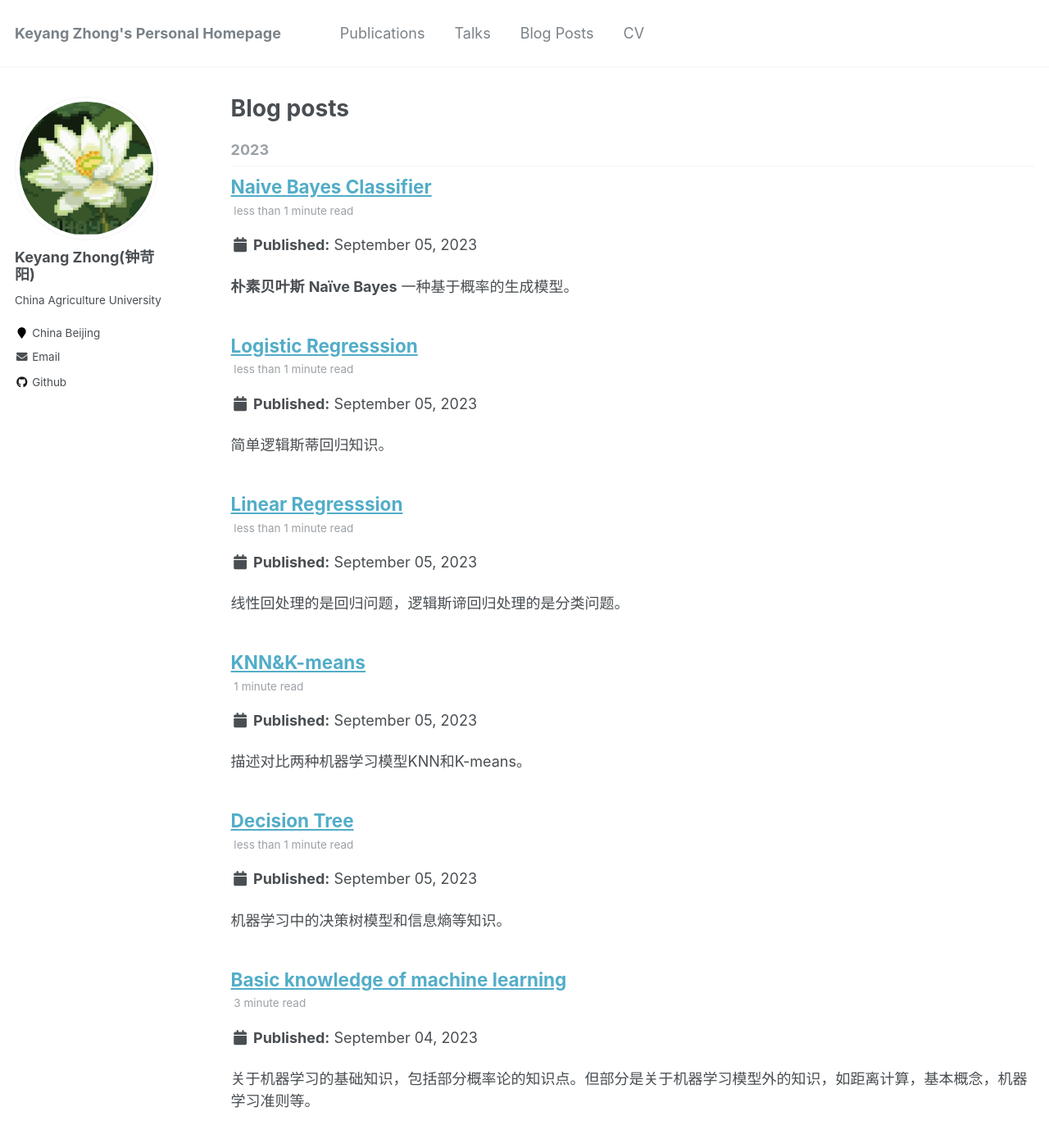
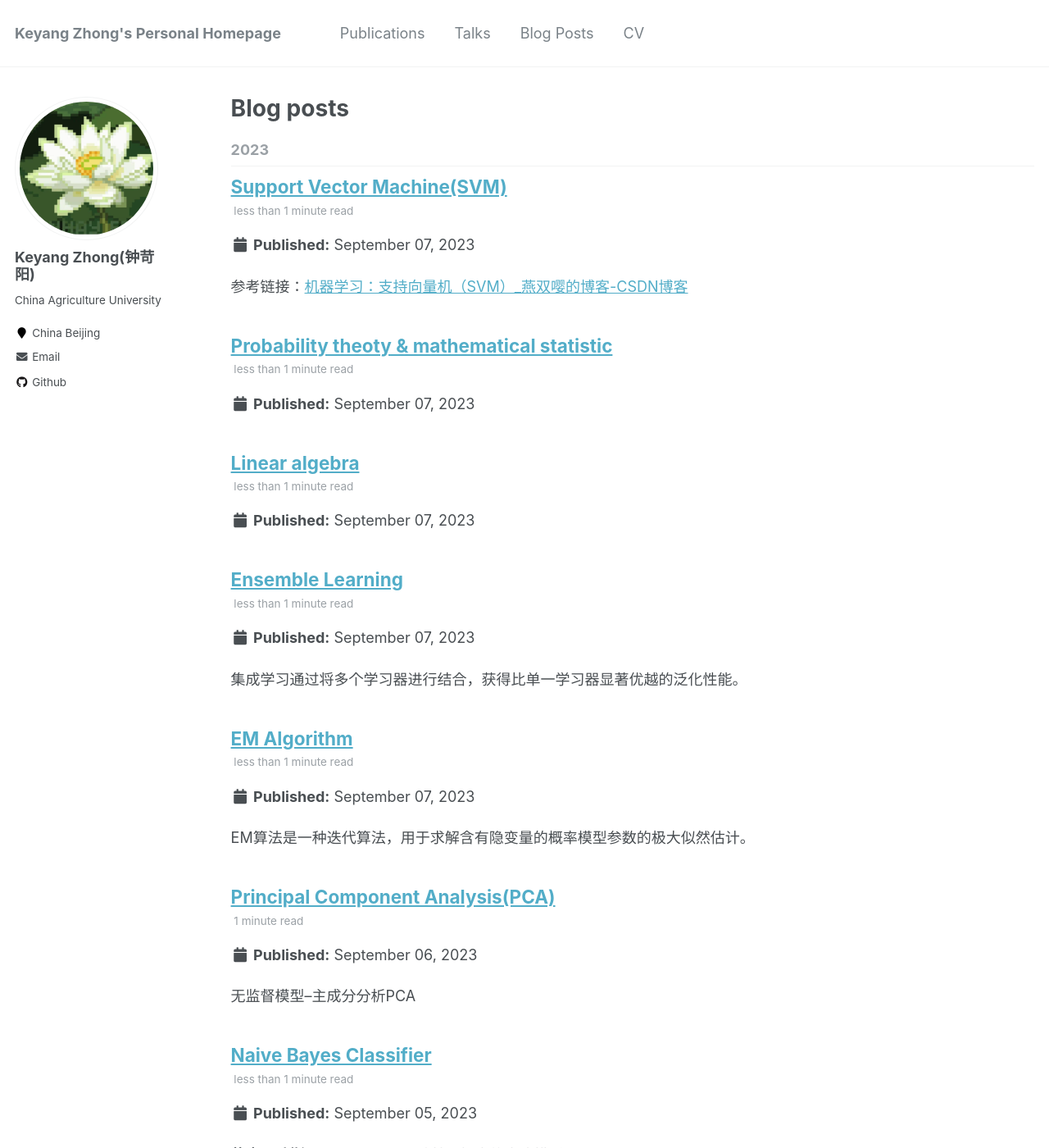
Before and after one commit to KeyangZhong/KeyangZhong.github.io, a Jekyll site: the page built from _pages/year-archive.html, in a window 1280 px wide and 1400 px high. Shown: the whole window at 82% size. Built offline with Jekyll 4.4.1, drawn with Linux system fonts in a browser that asks for light colours; some of the changed lines change nothing that is shown.

Commit message:
add files & Update CV

````diff
--- a/_posts/2023-09-05-KNN&K-means.md
+++ b/_posts/2023-09-05-KNN&K-means.md
@@ -5,6 +5,8 @@ permalink: /posts/2023/09/KNN&K-means/
 tags:
   - Machine Learning
   - Machine Learning Models
+  - Unsupervised Learning
+  - Supervised Learning
 ---
 描述对比两种机器学习模型KNN和K-means。
 
--- /dev/null
+++ b/_posts/2023-09-06-Principal Component Analysis(PCA).md
@@ -0,0 +1,117 @@
+---
+title: 'Principal Component Analysis(PCA)'
+date: 2023-09-06
+permalink: /posts/2023/09/Principal Component Analysis(PCA)/
+tags:
+  - Machine Learning
+  - Machine Learning Models
+---
+无监督模型--主成分分析PCA
+
+参考：《动手学机器学习》； [主成分分析（PCA）原理详解 - 知乎 (zhihu.com)](https://zhuanlan.zhihu.com/p/37777074)
+
+
+
+## 数据降维
+对高维复杂的数据，不同维度代表的特征可能存在关联，也可能存在无意义的噪声。因此，无论是监督学习还是无监督学习，我们都希望从中提取出具有代表性的，能最大限度保留数据本身信息的几个特征，从而实现降低数据维度，简化之后的分析和计算。\
+降维具有如下一些优点：
+- 使得数据集更易使用。
+- 降低算法的计算开销。
+- 去除噪声。
+- 使得结果容易理解。
+
+降维的算法有很多，比如奇异值分解(SVD)、主成分分析(PCA)、因子分析(FA)、独立成分分析(ICA)。
+## PCA 概念
+PCA是一种使用最广泛的数据降维算法。PCA的主要思想是将n维特征映射到k维上，这剩下的k维就是全新的正交特征，也称为主成分。PCA的工作就是从原始的空间中顺序地找一组相互正交的坐标轴。第一个新的坐标轴的选择是原始数据中方差最大的方向，第二个新的坐标轴选取时与第一个坐标轴正交的平面中使得方差最大的，第三个坐标轴是与第一，二个坐标轴正交的平面中方差最大的。以此类推，可以得到n个这样的坐标轴。通过这种方式获得新的坐标轴，但是但部分方差都包含在前k个坐标轴中，后面的坐标轴所函的方差几乎为0，则可以忽略余下的方差几乎为0的坐标，实现对数据特征的降维处理。
+> 如何获得包含最大差异性的主成分方向？\
+> 通过计算数据矩阵的协方差矩阵，然后得到协方差矩阵的特征值和特征向量，选择特征值最大的（即方差最大的）k个特征所对应的特征向量组成的矩阵。这样就可以实现将数据矩阵转换到新的空间当中，实现数据特征维度的降低。\
+> 由于协方差矩阵的特征值和特征向量的计算有两种方法：特征值分解协方差矩阵，奇异值分解协方差矩阵，所以PCA算法有两种实现方法：**基于特征值分解的协方差矩阵实现PCA算法；基于SVD分解协方差矩阵实现PCA算法。**
+## 方差，协方差
+样本均值：
+$$
+\overline{x} = \frac{1}{n}\sum_{i=1}^Nx_i
+$$
+样本方差：
+$$
+S^2 = \frac{1}{n-1}\sum^{n}_{i=1}(x_i-\overline{x})^2
+$$
+样本X和样本Y的协方差：
+$$
+Cov(X,Y) = E[(X-E(X))[Y-E(Y)]]\\
+=\frac{1}{n-1}\sum_{i=1}^n(x_i-\overline{x})(y_i-\overline{y})
+$$
+结论：
+1. 方差的计算公式是针对一维特征，即针对同一特征不同样本的取值来进行计算得到；协方差则必须要求满足二维特征。
+2. 方差和协方差的除以n-1，这是为了得到方差和协方差的无偏估计。
+
+协方差为正时，X和Y是正相关关系；协方差为负时，X和Y是负相关关系；协方差为0时，说明X和Y是相互独立的。**Cov(X,X)就是X的方差**。当样本是n维度数据时，他们的协方差实际上是协方差矩阵。例如，对于3为数据（x,y,z），计算它的协方差就是：
+$$
+\text{Cov}(X,Y,Z) =
+\begin{bmatrix}
+\text{Cov}(x, x) & \text{Cov}(x, y) & \text{Cov}(x, z) \\
+\text{Cov}(y, x) & \text{Cov}(y, y) & \text{Cov}(y, z) \\
+\text{Cov}(z, x) & \text{Cov}(z, y) & \text{Cov}(z, z) \\
+\end{bmatrix}
+$$
+## 特征值分别矩阵原理
+### （1）特征值和特征向量
+如果一个向量v是矩阵A的特征向量，则一定可以表示成下面的形式：
+$$
+Av = \lambda v
+$$
+其中，$\lambda$是特征向量$v$对应的特征值，一个矩阵的一组特征向量是一组正交向量。
+### （2）特征值分解矩阵
+对于矩阵A，有一组特征向量v，将这组向量进行正交化单位化米酒能得到一组正交单位向量。特征值分解就是将矩阵A分解为如下式：
+$$
+A = Q\Sigma Q^{-1}
+$$
+其中$Q$是矩阵A的特征向量组成的矩阵，$\Sigma$是一个对角矩阵，对角线上的元素就是特征值。
+## 基于特征值分解的协方差矩阵实现PCA算法
+输入：数据集$X={x_1,x_2,x_3,...,x_n}$，需要降到k维。
+1. 去平均值（即去中心化），每一个特征减去各自的平均值。
+2. 计算协方差矩阵$\frac{1}{n}XX^T$（这里除或不除样本数量n或n-1对求出的特征值向量无影响）
+3. 用特征值分解方法求协方差矩阵$\frac{1}{n}XX^T$的特征值和特征向量。
+4. 对特征值从大到小排序，选择其中最大的k个。然后将其对应的k个特征向量组成特征向量矩阵$P$。
+5. 将数据转换到K个特征向量空间中，即$Y=PX$
+
+更详细的参考，包括基于SVD分解协方差矩阵实现PCA算法：
+1. [CodingLabs - PCA的数学原理](http://blog.codinglabs.org/articles/pca-tutorial.html)；
+2. [机器学习中SVD总结 (qq.com)](https://mp.weixin.qq.com/s/Dv51K8JETakIKe5dPBAPVg)
+
+##　Python代码实现
+```python
+##Python实现PCA
+import numpy as np
+def pca(X,k):#k is the components you want
+  #mean of each feature
+  n_samples, n_features = X.shape
+  mean=np.array([np.mean(X[:,i]) for i in range(n_features)])
+  #normalization
+  norm_X=X-mean
+  #scatter matrix
+  scatter_matrix=np.dot(np.transpose(norm_X),norm_X)
+  #Calculate the eigenvectors and eigenvalues
+  eig_val, eig_vec = np.linalg.eig(scatter_matrix)
+  eig_pairs = [(np.abs(eig_val[i]), eig_vec[:,i]) for i in range(n_features)]
+  # sort eig_vec based on eig_val from highest to lowest
+  eig_pairs.sort(reverse=True)
+  # select the top k eig_vec
+  feature=np.array([ele[1] for ele in eig_pairs[:k]])
+  #get new data
+  data=np.dot(norm_X,np.transpose(feature))
+  return data
+
+X = np.array([[-1, 1], [-2, -1], [-3, -2], [1, 1], [2, 1], [3, 2]])
+
+print(pca(X,1))
+```
+
+```python
+##用sklearn的PCA
+from sklearn.decomposition import PCA
+import numpy as np
+X = np.array([[-1, 1], [-2, -1], [-3, -2], [1, 1], [2, 1], [3, 2]])
+pca=PCA(n_components=1)
+pca.fit(X)
+print(pca.transform(X))
+```
--- /dev/null
+++ b/_posts/2023-09-07-EM Algorithm.md
@@ -0,0 +1,21 @@
+---
+title: 'EM Algorithm'
+date: 2023-09-07
+permalink: /posts/2023/09/EM Algorithm/
+tags:
+  - Machine Learning
+  - Machine Learning Models
+  - Unsupervised Learning
+---
+
+EM算法是一种迭代算法，用于求解含有隐变量的概率模型参数的极大似然估计。
+
+参考：
+1. 《动手学机器学习》
+2. [EM（最大期望）算法推导、GMM的应用与代码实现 - 颀周 - 博客园 (cnblogs.com)](https://www.cnblogs.com/qizhou/p/13100817.html)
+3. [EM算法详解 - 知乎 (zhihu.com)](https://zhuanlan.zhihu.com/p/40991784)
+
+## 概述
+EM算法是一种迭代优化策略，由于它的计算方法中每一次迭代都分为两步，其中一个为期望步（E步），另一个为极大步（M步），所以算法被称为EM算法（Expectation-Maximization）。EM算法的基本思想是：根据已经给出的观测数据，估计出模型参数的值；然后根据上一步估计的参数值估计缺失数据的值，再根据估计出的缺失的数据加上之前已经观测到的数据重新再对参数值进行估计，反复迭代，直至最后收敛，迭代结束。
+## 预备知识
+### 极大似然估计
--- /dev/null
+++ b/_posts/2023-09-07-Ensemble Learning.md
@@ -0,0 +1,50 @@
+---
+title: 'Ensemble Learning'
+date: 2023-09-07
+permalink: /posts/2023/09/Ensemble Learning/
+tags:
+  - Machine Learning
+  - Machine Learning Models
+---
+集成学习通过将多个学习器进行结合，获得比单一学习器显著优越的泛化性能。
+
+参考：[【机器学习】Ensemble Learning 集成学习 + Python代码实战](http://t.csdn.cn/1nM4X)
+## 集成学习概述
+- Bagging： 训练多个分类器取平均
+- Boosting: 从弱学习器开始加强，通过加权来进行训练。（加入一颗树，要比原来强）
+## Bagging
+Bagging是一种并行式集成学习方法，首先采样出 个含 个训练样本的采样集，基于每个采样集训练出一个基学习
+器，再将这些基学习器进行结合。在对预测输出进行结合时，Bagging通常对分类任务使用简单投票法，对回归任务
+使用简单平均法。从偏差方差分析的角度看，Bagging主要关注降低方差。
+- 全称：bootstrap aggregation
+- 典型代表：随机森林（随机-数据随机采样，特征随机选择；森林-多个决策树并行放在一起。）
+### 随机森林
+随机森林在以决策树为基础学习器构建Bagging集成的基础上，进一步在决策树的训练过程引入了随机属性选择，对基决策树的每个节点，先从改节点的属性集合中随机选择包含k个属性的子集，然后再从这些子集中选择最优属性进行划分。
+
+超参数k控制了随机性的引入程度，若令k=d，则基决策树的构建与传统决策树相同，若令k=1，则是随机选择一个属性用于划分，一般情况下令$k=long_2d$。
+
+随机森林中的基学习器不仅来自Bagging带来的样本扰动，也来自本身的属性扰动。
+
+## Boosting
+提升方法Boosting是将弱学习算法提升为强学习算法的统计学习方法。在分类学习中，提升方法通过反复修改训练数据的权值分布，构建一系列若分类器，将这些弱分类器线性组合，构成一个强分类器。
+
+典型的提升方法是AdaBoost和GBDT。
+### AdaBoost
+AdaBoost算法是弱分类器的线性组合。
+$$
+f(x) = \sum_{m=1}^M\alpha_mG_m(x)
+$$
+AdaBoost算法通过每次迭代学习一个弱分类器，每次迭代中，提高哪些被前一轮分类器错误分类数据的权值，降低那些被正确分类数据的权值。最后AdaBoost将基本分类器线性组合成强分类器，其中给分类误差率小的基本分类器以大的权值，给分类误差大的分类器以小的权值。
+
+**算法流程：** \
+**输入：** 训练数据集$T={(x_1,y_1),(x_2,y_2),...,(x_N,y_N)}$,其中$x_i\in X \in\mathbb{R}^n, y_i\in Y={-1,1}$；\
+**过程：**
+1. 初始化训练数据权值分布$D_1=(w_{11},...,w_{1i},...,w_{1N}), w_{1i}=\frac{1}{N} \ i=1,2,...,N$
+2. 对$m=1,2,...,M$
+    1. 使用具有权值分布$D_m$的训练数据集学习，得到基本分类器$G_m(x):X\rightarrow \{-1,+1\} $
+    2. 计算$G_m(x)$在训练数据集上的分类误差率：
+    $$
+    e_m = \sum_{i=1}^NP(G_m(x)\neq y_i) = \sum_{i=1}^Nw_{mi}I(G_m(x)\neq y_i)
+    $$
+    3. 计算$G_m(x)$的系数$\alpha_m=\frac{1}{2}\text{ln}\frac{1-e_m}{e_m}$
+    4. 更新训练数据集的权值分布
--- /dev/null
+++ b/_posts/2023-09-07-Support Vector Machine(SVM).md
@@ -0,0 +1,11 @@
+---
+title: 'Support Vector Machine(SVM)'
+date: 2023-09-07
+permalink: /posts/2023/09/Support Vector Machine(SVM)/
+tags:
+  - Machine Learning
+  - Machine Learning Models
+---
+
+
+参考链接：[机器学习：支持向量机（SVM）_燕双嘤的博客-CSDN博客](http://t.csdn.cn/f5Ooz)
````
Also changed, not shown: _posts/2023-09-07-Linear Algebra.md (added), _posts/2023-09-07-Probability Theoty & Mathematical Statistic.md (added), 1 other file.
